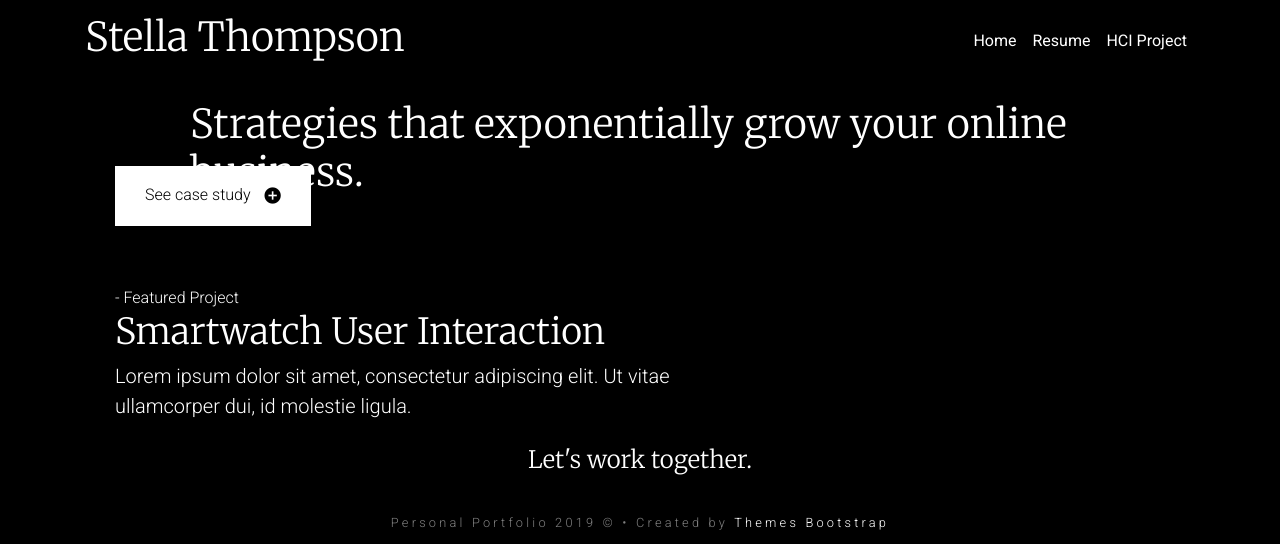
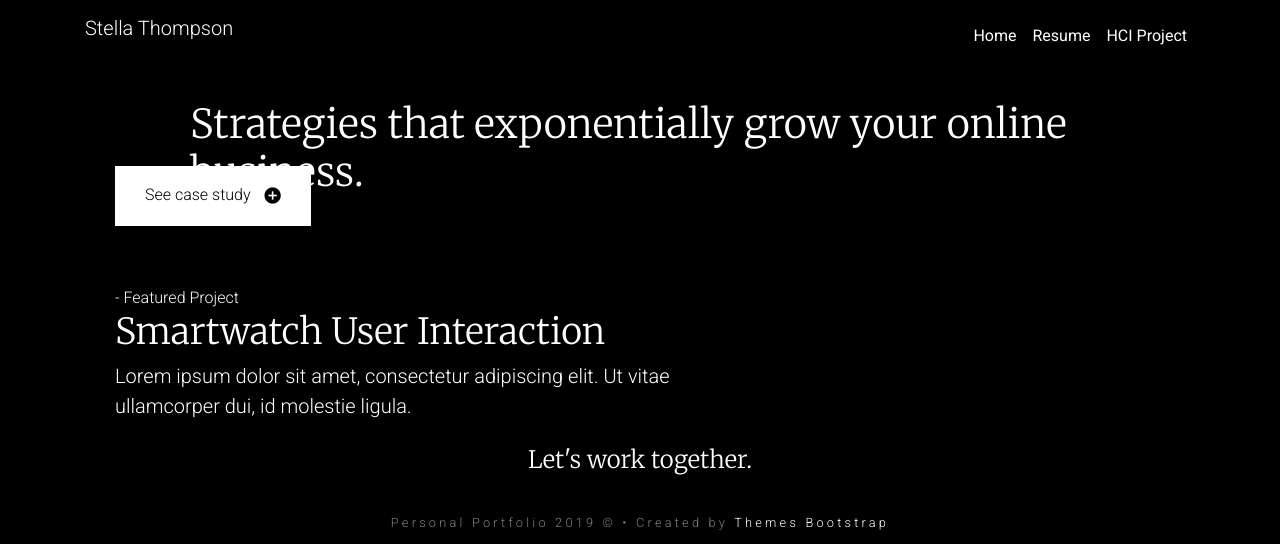
Before and after one commit to stellathompson/stellathompson.github.io, a plain HTML site: page index.html in a window 1280 px wide. Shown: the top 544 px of the page. Drawn offline with nearby package versions, Linux system fonts and the light colour scheme.

Commit message:
changing header

```diff
--- a/index.html
+++ b/index.html
@@ -52,7 +52,7 @@
 <body>
     <nav class="navbar fixed-top navbar-expand-lg">
         <div class="container">
-            <a class="navbar-brand" href="index.html"> <h1>Stella Thompson</h1></a>
+            <a class="navbar-brand" href="index.html"> <p>Stella Thompson</p></a>
             <button class="navbar-toggler" type="button" data-toggle="collapse" data-target="#navbarSupportedContent"
                 aria-controls="navbarSupportedContent" aria-expanded="false" aria-label="Toggle navigation">
                 <i class="icon ion-md-menu"></i>
```
